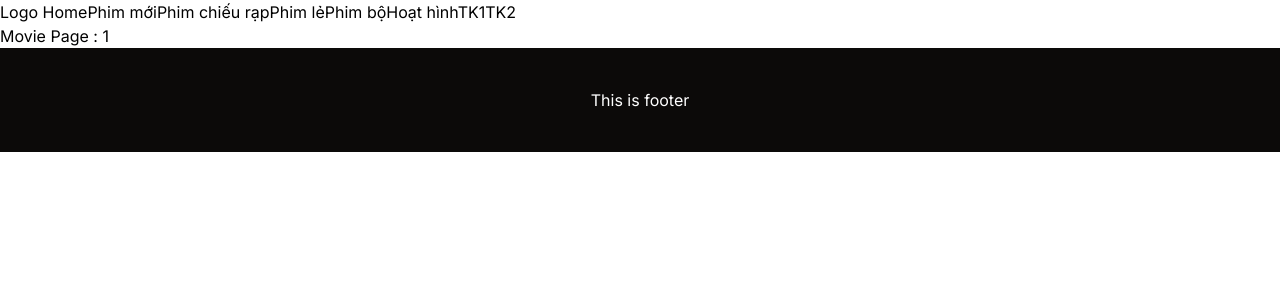
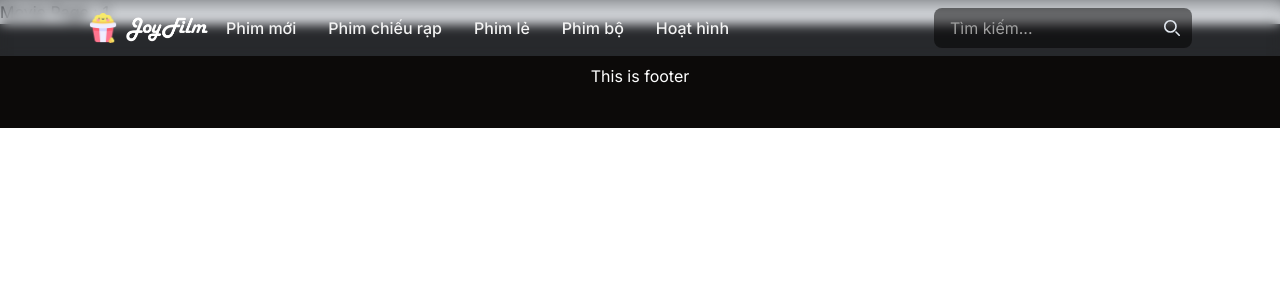
Before and after one commit to dothenghia/JoyFilm, a Next.js app: page /phim/1 in a window 1280 px wide. Shown: the top 300 px of the page. Built offline with nearby package versions, Linux system fonts and the light colour scheme.

Commit message:
Build Header Navigation bar

```diff
--- a/src/app/chieu-rap/[page]/page.jsx
+++ b/src/app/chieu-rap/[page]/page.jsx
@@ -9,7 +9,7 @@ export default async function Page({ params }) {
     console.log(params)
 
     return (
-        <div>
+        <div className="page-container-0topside">
             <h1>Theater Page</h1>
 
             {data.data.map((movie, index) => (
--- a/src/app/globals.css
+++ b/src/app/globals.css
@@ -1,3 +1,35 @@
 @tailwind base;
 @tailwind components;
 @tailwind utilities;
+
+@layer components {
+    /* [Header] Navigation Link Button */
+    .header-link {
+        @apply block py-3 lg:py-4 px-4 mr-3 lg:mr-0 font-medium text-heading rounded-md
+        lg:rounded-none lg:hover:pb-2 lg:hover:border-b-[3px] lg:hover:bg-transparent lg:hover:border-primary;
+    }
+
+
+    .page-container-0topside {
+        @apply bg-background h-fit min-h-screen pb-16 pt-16;
+    }
+    /* [Page] Section Container */
+    .section-container {
+        @apply container xl:max-w-6xl mx-auto px-6 pt-5;
+    }
+    .section-container-no-py {
+        @apply container xl:max-w-6xl mx-auto px-6;
+    }
+    /* [Page] Section Title */
+    .section-title {
+        @apply text-heading font-semibold text-lg sm:text-xl uppercase;
+    }
+    .section-title-no-up {
+        @apply text-heading font-semibold text-lg sm:text-xl;
+    }
+    /* [Home Page] Section Title LINK */
+    .section-title-link {
+        @apply text-heading font-semibold text-lg sm:text-xl uppercase hover:text-secondary;
+    }
+
+}
--- a/src/app/hoat-hinh/[page]/page.jsx
+++ b/src/app/hoat-hinh/[page]/page.jsx
@@ -9,7 +9,7 @@ export default async function Page({ params }) {
     console.log(params)
 
     return (
-        <div>
+        <div className="page-container-0topside">
             <h1>Cartoon Page</h1>
 
             {data.data.map((movie, index) => (
--- a/src/app/page.jsx
+++ b/src/app/page.jsx
@@ -7,7 +7,7 @@ export default async function Page() {
     const data = await getHomePageMovies()
 
     return (
-        <div>
+        <div className="bg-background pb-10">
             <h1>Home Page</h1>
 
             <h3>Phim mới cập nhật</h3>
--- a/src/app/phim-bo/[page]/page.jsx
+++ b/src/app/phim-bo/[page]/page.jsx
@@ -9,7 +9,7 @@ export default async function Page({ params }) {
     console.log(params)
 
     return (
-        <div>
+        <div className="page-container-0topside">
             <h1>Series Page</h1>
 
             {data.data.map((movie, index) => (
--- a/src/app/phim-le/[page]/page.jsx
+++ b/src/app/phim-le/[page]/page.jsx
@@ -9,7 +9,7 @@ export default async function Page({ params }) {
     console.log(params)
 
     return (
-        <div>
+        <div className="page-container-0topside">
             <h1>Single Page</h1>
 
             {data.data.map((movie, index) => (
--- a/src/app/phim-moi/[page]/page.jsx
+++ b/src/app/phim-moi/[page]/page.jsx
@@ -9,7 +9,7 @@ export default async function Page({ params }) {
     console.log(params)
 
     return (
-        <div>
+        <div className="page-container-0topside">
             <h1>New Page</h1>
 
             {data.data.map((movie, index) => (
--- a/src/app/tim-kiem/page.jsx
+++ b/src/app/tim-kiem/page.jsx
@@ -1,3 +1,4 @@
+'use client'
 
 import searchMovies from "@/functions/searchMovies";
 
@@ -9,7 +10,7 @@ export default async function Page({ searchParams }) {
     console.log(searchParams)
 
     return (
-        <div>
+        <div className="page-container-0topside">
             <h1>Search Page</h1>
 
             {data.data.map((movie, index) => (
--- a/src/components/Header/Header.jsx
+++ b/src/components/Header/Header.jsx
@@ -1,25 +1,138 @@
+"use client"
+
+import { useRef, useState } from "react";
 import Link from 'next/link'
 import Image from 'next/image'
-
 import BlurBox from "../BlurBox/BlurBox";
 
 const Header = () => {
+    const [searchInput, setSearchInput] = useState('')
+    const searchInputDOM = useRef(null)
+
+    // ------ Event Handlers
+    const toggleNavbar = () => {
+        document.querySelector('#navbar-search').classList.toggle('hidden')
+    }
 
     return (
-        <div id="header">
+        <>
 
             {/* ------ Header Navigation bar ------ */}
-            <Link href='/' >Logo Home</Link>
-            <Link href="/phim-moi/1" >Phim mới</Link>
-            <Link href="/chieu-rap/1" >Phim chiếu rạp</Link>
-            <Link href="/phim-le/1" >Phim lẻ</Link>
-            <Link href="/phim-bo/1" >Phim bộ</Link>
-            <Link href="/hoat-hinh/1" >Hoạt hình</Link>
+            <nav className="bg-transparent fixed w-full z-20 top-0 left-0 shadow-[inset_0px_14px_20px_-10px_rgba(0,0,0,0.7)]" >
+                <BlurBox>
+                    <div className="section-container-no-py flex flex-wrap items-center justify-between">
 
-            <Link href="/tim-kiem" >TK1</Link>
-            <Link href="/tim-kiem?name=harry" >TK2</Link>
+                        {/* ------ Header Left Content ------ */}
+                        <div className="flex">
 
-        </div>
+                            {/* ------ Logo ------ */}
+                            <Link href="/" className="flex items-center py-3">
+                                <Image
+                                    src='/logo.png'
+                                    alt="Logo"
+                                    width={30}
+                                    height={30}
+                                    className="mr-2"
+                                    quality={100}
+                                />
+                                <Image
+                                    src='/joyfilm.png'
+                                    alt="JoyFilm"
+                                    height={28}
+                                    width={84}
+                                />
+                            </Link>
+
+                            {/* ------ Navigation Links ------ */}
+                            <div className="hidden lg:flex flex-row">
+                                <Link href="/phim-moi/1" className="header-link">Phim mới</Link>
+                                <Link href="/chieu-rap/1" className="header-link">Phim chiếu rạp</Link>
+                                <Link href="/phim-le/1" className="header-link">Phim lẻ</Link>
+                                <Link href="/phim-bo/1" className="header-link">Phim bộ</Link>
+                                <Link href="/hoat-hinh/1" className="header-link">Hoạt hình</Link>
+                            </div>
+
+                        </div>
+
+
+                        {/* ------ Header Right Content ------ */}
+                        <div className="flex">
+
+                            {/* ------ Seach Input ------ */}
+                            <div className="relative hidden lg:flex">
+                                <Link
+                                    href={`/tim-kiem?name=${searchInput}`}
+                                    className="absolute inset-y-0 right-0 flex items-center px-3">
+                                    <svg className="w-4 h-4 text-text" aria-hidden="true" xmlns="http://www.w3.org/2000/svg" fill="none" viewBox="0 0 20 20">
+                                        <path stroke="currentColor" strokeLinecap="round" strokeLinejoin="round" strokeWidth="2" d="m19 19-4-4m0-7A7 7 0 1 1 1 8a7 7 0 0 1 14 0Z" />
+                                    </svg>
+                                </Link>
+                                <input type="text"
+                                    className="block w-full p-2 pl-4 text-md text-text rounded-lg border-none bg-black/50 placeholder:text-subheading"
+                                    placeholder="Tìm kiếm..."
+                                    value={searchInput}
+                                    onChange={(e) => { setSearchInput(e.target.value) }}
+                                    required
+                                    autoComplete="true"
+                                    ref={searchInputDOM}
+                                />
+                            </div>
+
+                            {/* ------ Hamburger Button ------ */}
+                            <button data-collapse-toggle="navbar-search" type="button"
+                                aria-controls="navbar-search" aria-expanded="false"
+                                onClick={toggleNavbar}
+                                className="inline-flex rounded-lg lg:hidden items-center p-2 w-10 h-10 justify-center
+                                text-sm text-heading border-[2px] hover:bg-gradient-to-br from-cyan-500 to-indigo-500" >
+                                <span className="sr-only">Open main menu</span>
+                                <svg className="w-5 h-5" aria-hidden="true" xmlns="http://www.w3.org/2000/svg" fill="none" viewBox="0 0 17 14">
+                                    <path stroke="currentColor" strokeLinecap="round" strokeLinejoin="round" strokeWidth="2" d="M1 1h15M1 7h15M1 13h15" />
+                                </svg>
+                            </button>
+                        </div>
+
+
+                        {/* ------ Header Responsive Content when click the Hamburger Button ------ */}
+                        <div id="navbar-search"
+                            className="items-center justify-between w-full hidden lg:hidden lg:w-auto lg:order-1">
+
+                            {/* ------ Search Input ------ */}
+                            <div className="ml-4 mt-3 lg:hidden flex">
+                                <input type="text"
+                                    className="block w-full p-2 pl-4 text-md text-text rounded-lg border-none bg-black/50 placeholder:text-subheading"
+                                    placeholder="Tìm kiếm..."
+                                    value={searchInput}
+                                    onChange={(e) => { setSearchInput(e.target.value) }}
+                                    required
+                                    autoComplete="true"
+                                    ref={searchInputDOM}
+                                />
+                                <Link
+                                    href={`/tim-kiem?name=${searchInput}`}
+                                    onClick={toggleNavbar}
+                                    className="flex items-center px-3">
+                                    <svg className="w-4 h-4 text-text" aria-hidden="true" xmlns="http://www.w3.org/2000/svg" fill="none" viewBox="0 0 20 20">
+                                        <path stroke="currentColor" strokeLinecap="round" strokeLinejoin="round" strokeWidth="2" d="m19 19-4-4m0-7A7 7 0 1 1 1 8a7 7 0 0 1 14 0Z" />
+                                    </svg>
+                                </Link>
+                            </div>
+
+                            {/* ------ Navigation Links ------ */}
+                            <div className="font-medium flex flex-col lg:pl-0 mt-4 mb-2 lg:mb-0 lg:flex-row lg:space-x-0 lg:mt-0">
+                                <Link href="/phim-moi/1" onClick={toggleNavbar} className="header-link">Phim mới</Link>
+                                <Link href="/chieu-rap/1" onClick={toggleNavbar} className="header-link">Phim chiếu rạp</Link>
+                                <Link href="/phim-le/1" onClick={toggleNavbar} className="header-link">Phim lẻ</Link>
+                                <Link href="/phim-bo/1" onClick={toggleNavbar} className="header-link">Phim bộ</Link>
+                                <Link href="/hoat-hinh/1" onClick={toggleNavbar} className="header-link">Hoạt hình</Link>
+                            </div>
+                        </div>
+
+
+                    </div>
+                </BlurBox>
+            </nav>
+
+        </>
     );
 };
 
```
Also changed, not shown: src/app/api/route.jsx (deleted).
